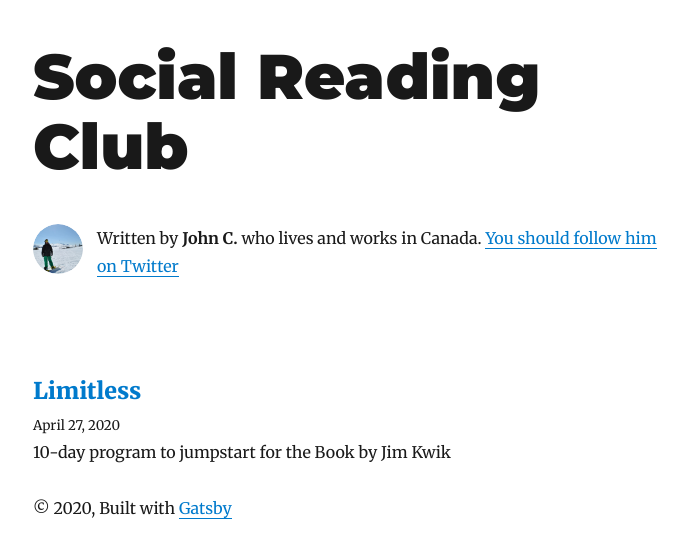
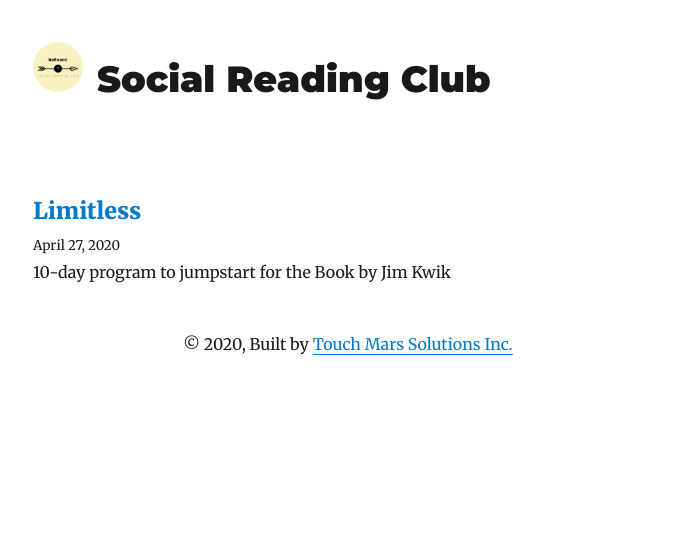
Before and after one commit to jhcao23/socialreadingclub, a Gatsby site: page / in a window 1280 px wide. Shown: the whole page, without its empty margins (292-980 px from the left). Built offline with nearby package versions, Linux system fonts and the light colour scheme; Gatsby itself is replaced by a stand-in of ours; some packages are replaced by stand-ins of ours.

Commit message:
update format

```diff
--- a/gatsby-browser.js
+++ b/gatsby-browser.js
@@ -3,3 +3,4 @@ import "typeface-montserrat"
 import "typeface-merriweather"
 
 import "prismjs/themes/prism.css"
+import "./src/styles/global.css"
--- a/gatsby-config.js
+++ b/gatsby-config.js
@@ -6,8 +6,8 @@ module.exports = {
       name: `John C.`,
       summary: `who lives and works in Canada.`,
     },
-    description: `A starter blog demonstrating what Gatsby can do.`,
-    siteUrl: `https://gatsby-starter-blog-demo.netlify.com/`,
+    description: `Social Reading Club`,
+    siteUrl: `https://www.SocialReadingClub.com/`,
     social: {
       twitter: `jhcao23`,
     },
--- a/src/components/bio.js
+++ b/src/components/bio.js
@@ -14,7 +14,7 @@ import { rhythm } from "../utils/typography"
 const Bio = () => {
   const data = useStaticQuery(graphql`
     query BioQuery {
-      avatar: file(absolutePath: { regex: "/profile-pic.jpg/" }) {
+      avatar: file(absolutePath: { regex: "/profilepic.jpg/" }) {
         childImageSharp {
           fixed(width: 50, height: 50) {
             ...GatsbyImageSharpFixed
@@ -43,26 +43,19 @@ const Bio = () => {
         marginBottom: rhythm(2.5),
       }}
     >
-      <Image
-        fixed={data.avatar.childImageSharp.fixed}
-        alt={author.name}
-        style={{
-          marginRight: rhythm(1 / 2),
-          marginBottom: 0,
-          minWidth: 50,
-          borderRadius: `100%`,
-        }}
-        imgStyle={{
-          borderRadius: `50%`,
-        }}
-      />
-      <p>
-        Written by <strong>{author.name}</strong> {author.summary}
-        {` `}
-        <a href={`https://twitter.com/${social.twitter}`}>
-          You should follow him on Twitter
-        </a>
-      </p>
+      {/*<Image*/}
+      {/*  fixed={data.avatar.childImageSharp.fixed}*/}
+      {/*  alt={author.name}*/}
+      {/*  style={{*/}
+      {/*    marginRight: rhythm(1 / 2),*/}
+      {/*    marginBottom: 0,*/}
+      {/*    minWidth: 50,*/}
+      {/*    borderRadius: `100%`,*/}
+      {/*  }}*/}
+      {/*  imgStyle={{*/}
+      {/*    borderRadius: `50%`,*/}
+      {/*  }}*/}
+      {/*/>*/}
     </div>
   )
 }
--- a/src/components/layout.js
+++ b/src/components/layout.js
@@ -2,8 +2,9 @@ import React from "react"
 import { Link } from "gatsby"
 
 import { rhythm, scale } from "../utils/typography"
+import Image from "gatsby-image"
 
-const Layout = ({ location, title, children }) => {
+const Layout = ({ location, title, avatar, author, children }) => {
   const rootPath = `${__PATH_PREFIX__}/`
   let header
 
@@ -11,8 +12,8 @@ const Layout = ({ location, title, children }) => {
     header = (
       <h1
         style={{
-          ...scale(1.5),
-          marginBottom: rhythm(1.5),
+          ...scale(0.9),
+          marginBottom: rhythm(1),
           marginTop: 0,
         }}
       >
@@ -23,6 +24,19 @@ const Layout = ({ location, title, children }) => {
           }}
           to={`/`}
         >
+          <Image
+            fixed={avatar.childImageSharp.fixed}
+            alt={author.name}
+            style={{
+              marginRight: rhythm(1 / 2),
+              marginBottom: 0,
+              minWidth: 50,
+              borderRadius: `100%`,
+            }}
+            imgStyle={{
+              borderRadius: `50%`,
+            }}
+          />
           {title}
         </Link>
       </h1>
@@ -58,10 +72,10 @@ const Layout = ({ location, title, children }) => {
     >
       <header>{header}</header>
       <main>{children}</main>
-      <footer>
-        © {new Date().getFullYear()}, Built with
+      <footer class="footer">
+        © {new Date().getFullYear()}, Built by
         {` `}
-        <a href="https://www.gatsbyjs.org">Gatsby</a>
+        <a href="https://www.itouchmars.com">Touch Mars Solutions Inc.</a>
       </footer>
     </div>
   )
--- a/src/pages/index.js
+++ b/src/pages/index.js
@@ -9,9 +9,10 @@ import { rhythm } from "../utils/typography"
 const BlogIndex = ({ data, location }) => {
   const siteTitle = data.site.siteMetadata.title
   const posts = data.allMarkdownRemark.edges
-
+  const author = data.site.siteMetadata.author
+  const avatar = data.avatar
   return (
-    <Layout location={location} title={siteTitle}>
+    <Layout location={location} title={siteTitle} avatar={avatar} author={author}>
       <SEO title="All posts" />
       <Bio />
       {posts.map(({ node }) => {
@@ -48,9 +49,20 @@ export default BlogIndex
 
 export const pageQuery = graphql`
   query {
+    avatar: file(absolutePath: { regex: "/logo.png/" }) {
+        childImageSharp {
+          fixed(width: 50, height: 50) {
+            ...GatsbyImageSharpFixed
+          }
+        }
+    }
     site {
       siteMetadata {
         title
+        author {
+          name
+          summary
+        }
       }
     }
     allMarkdownRemark(sort: { fields: [frontmatter___date], order: DESC }) {
--- /dev/null
+++ b/src/styles/global.css
@@ -0,0 +1,11 @@
+.footer {
+    height: 30px;
+    /*position: relative;*/
+    margin-top: -50px;
+    padding: 1rem;
+    left: 0;
+    bottom: 0;
+    width: 100%;
+    text-align: center;
+    margin: 0 auto;
+}
```
Also changed, not shown: src/templates/blog-post.js (+9 -0 lines), content/assets/logo.png (added), content/assets/logo_transparent.png (added), content/assets/profilepic.jpg (renamed from content/assets/profile-pic.jpg), static/favicon.ico.
